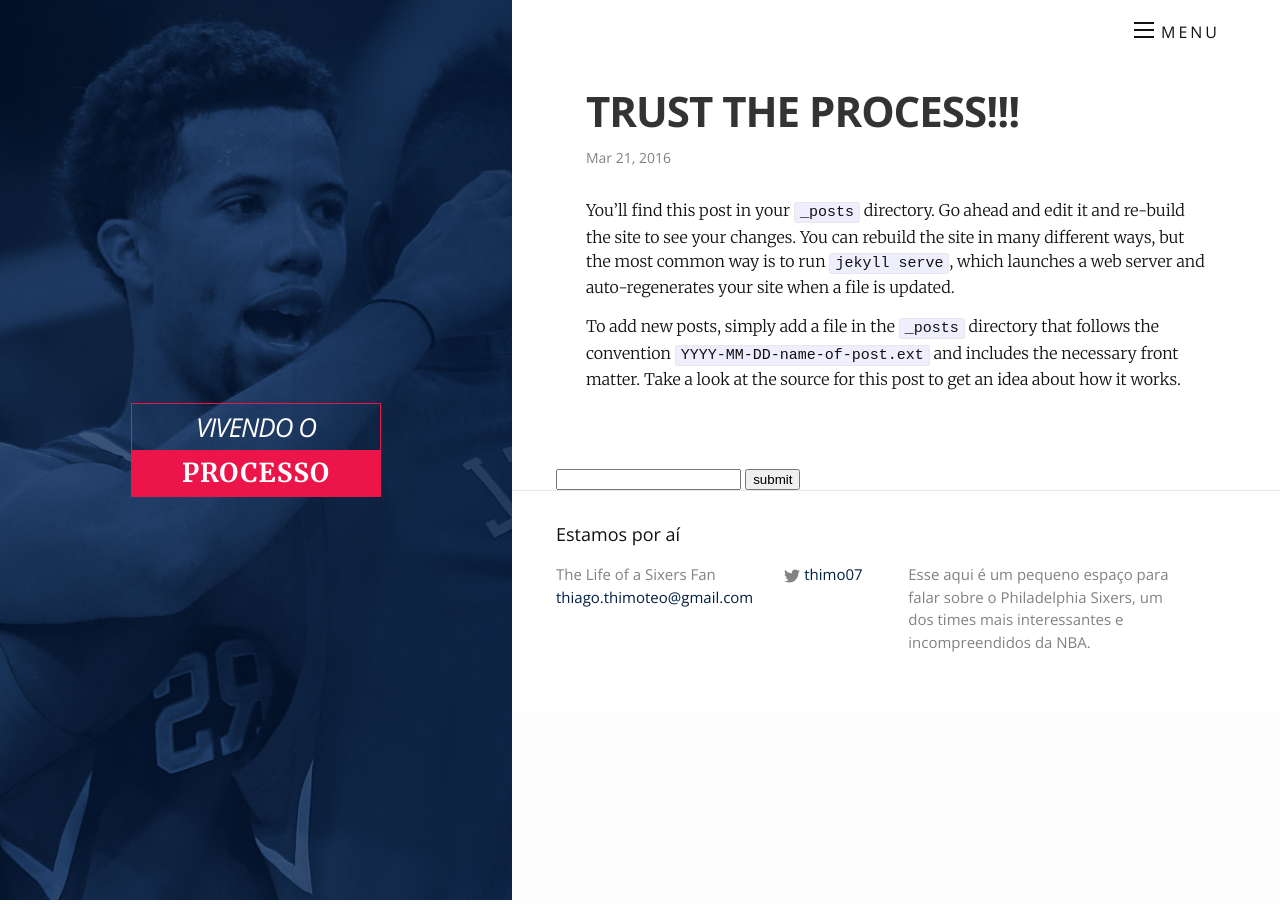
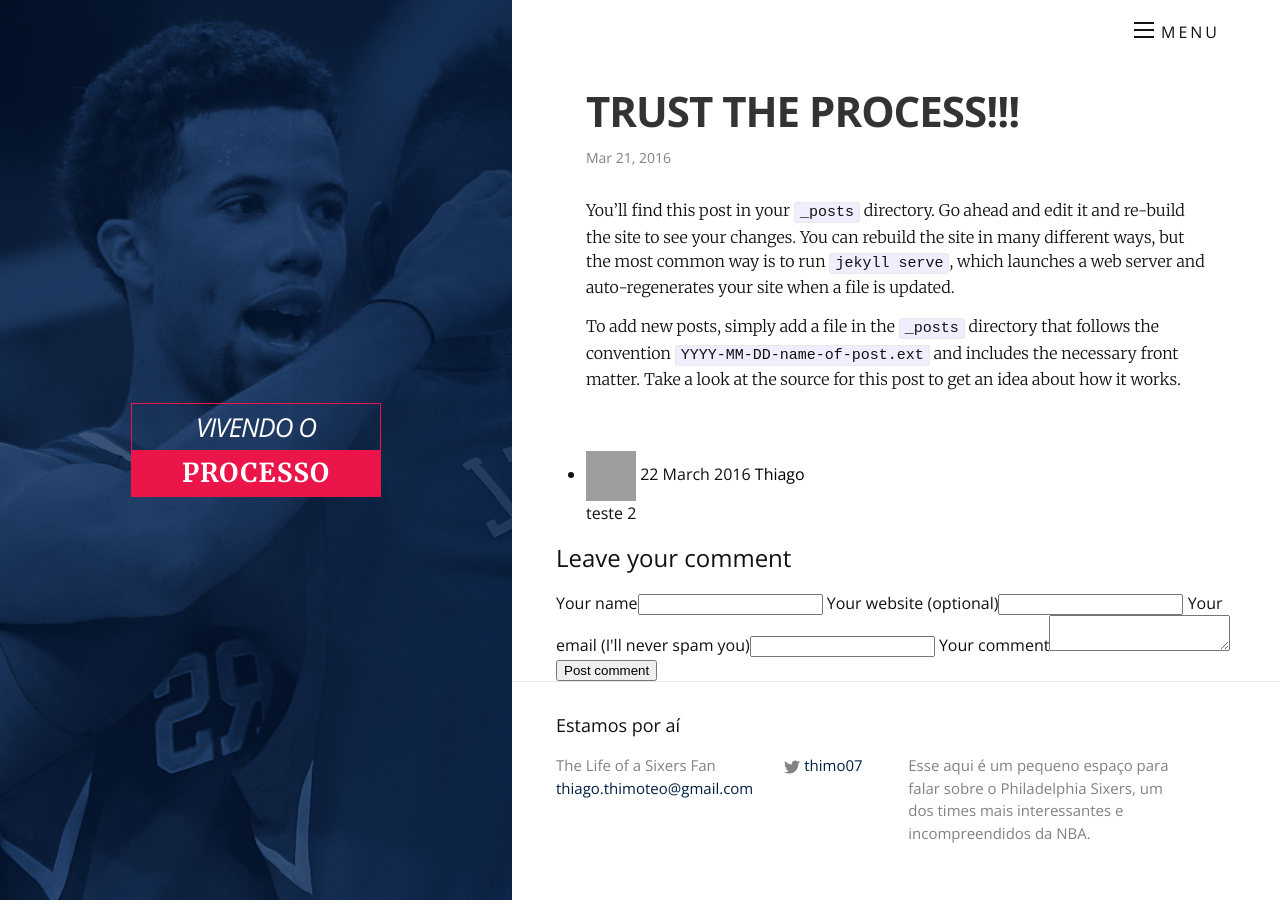
Before and after one commit to thiagothimoteo/sixers-blog, a Jekyll site: the page built from src/_posts/2016-03-21-trust-the-process.markdown, in a window 1280 px wide. Built offline with Jekyll 4.4.1, drawn with Linux system fonts in a browser that asks for light colours; grey boxes are pictures that could not be loaded.

Commit message:
Corrigindo erros na área de comentários

```diff
--- a/_config.yml
+++ b/_config.yml
@@ -5,7 +5,7 @@
 # For technical reasons, this file is *NOT* reloaded automatically when you use
 # 'jekyll serve'. If you change this file, please restart the server process.
 
-port: 4000
+port: 400
 source: ./src
 
 # Site settings
--- a/gulpfile.js
+++ b/gulpfile.js
@@ -1,4 +1,8 @@
 var gulp = require('gulp');
+var yaml = require('json2yaml');
+var http = require('http');
+var fs = require('fs');
+var gravatar = require('gravatar');
 
 // Get comments form Poole
 gulp.task("comments", function() {
@@ -6,7 +10,7 @@ gulp.task("comments", function() {
   var options = {
     hostname: 'pooleapp.com',
     port: 80,
-    path: '/data/7d93a08c-d347-4d93-93c7-8bbf3e745993.json',
+    path: '/data/293bba1a-0eb1-4908-ac5d-1c8b5f33f311.json',
     method: 'GET'
   };
 
--- a/src/_layouts/post.html
+++ b/src/_layouts/post.html
@@ -33,8 +33,18 @@ layout: default-post
   {% endfor %}
 </ul>
 
-<form action="http://pooleapp.com/stash/7d93a08c-d347-4d93-93c7-8bbf3e745993/" method="post">
+<!--<form action="http://pooleapp.com/stash/7d93a08c-d347-4d93-93c7-8bbf3e745993/" method="post">
   <input type="hidden" name="redirect_to" value="{YOUR-THANKS-PAGE}" />
   <input type="text" name="{YOUR-DATA-FIELD}" />
   <input type="submit" value="submit" />
+</form>-->
+
+<form action="http://pooleapp.com/stash/7d93a08c-d347-4d93-93c7-8bbf3e745993/" method="post" id="comment-form" class="comment-form">
+  <h2>Leave your comment</h2>
+  <input type="hidden" name="redirect_to" class="redirect" value="{YOUR-THANKS-PAGE}" />
+  <label for="name">Your name</label><input type="text" name="name">
+  <label for="url">Your website <span>(optional)</span></label><input type="text" name="url">
+  <label for="email">Your email <span>(I'll never spam you)</span></label><input type="text" name="email">
+  <label for="comment">Your comment</label><textarea name="comment" class="comment-text"></textarea>
+  <input type="submit" value="Post comment" class="submit" />
 </form>
```
Also changed, not shown: src/_data/comments.yml (added, +25 -0 lines).
